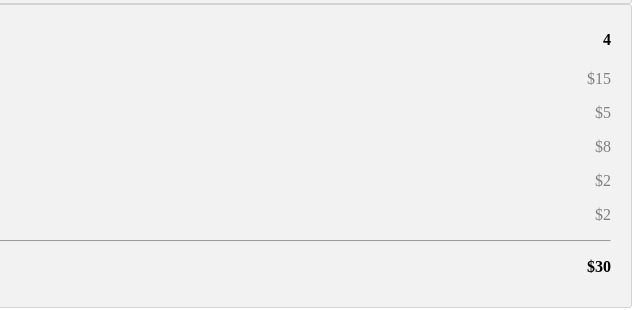
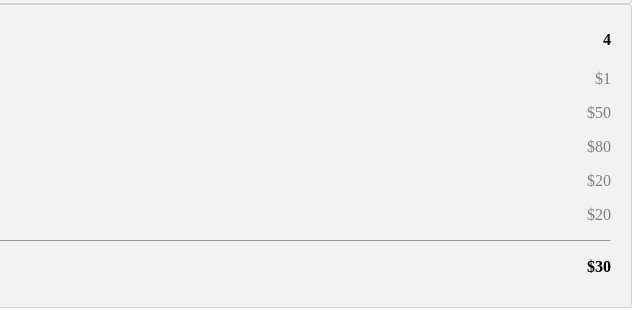
Before and after one commit to ManojKRISHNAPPA/friendly-fishstick, a plain HTML site: page index.html in a window 1280 px wide. Shown: the part 1296-1606 px from the top of the page, 640-1280 px from the left. Drawn offline with Linux system fonts and the light colour scheme.

Commit message:
manojs latest code

```diff
--- a/index.html
+++ b/index.html
@@ -160,11 +160,11 @@ span.price {
             <b>4</b>
           </span>
         </h4>
-        <p><a href="#">Product 1</a> <span class="price">$15</span></p>
-        <p><a href="#">Product 2</a> <span class="price">$5</span></p>
-        <p><a href="#">Product 3</a> <span class="price">$8</span></p>
-        <p><a href="#">Product 4</a> <span class="price">$2</span></p>
-	<p><a href="#">Product 5</a> <span class="price">$2</span></p>
+        <p><a href="#">Product 1</a> <span class="price">$1</span></p>
+        <p><a href="#">Product 2</a> <span class="price">$50</span></p>
+        <p><a href="#">Product 3</a> <span class="price">$80</span></p>
+        <p><a href="#">Product 4</a> <span class="price">$20</span></p>
+	<p><a href="#">Product 5</a> <span class="price">$20</span></p>
         <hr>
         <p>Total <span class="price" style="color:black"><b>$30</b></span></p>
       </div>
```
